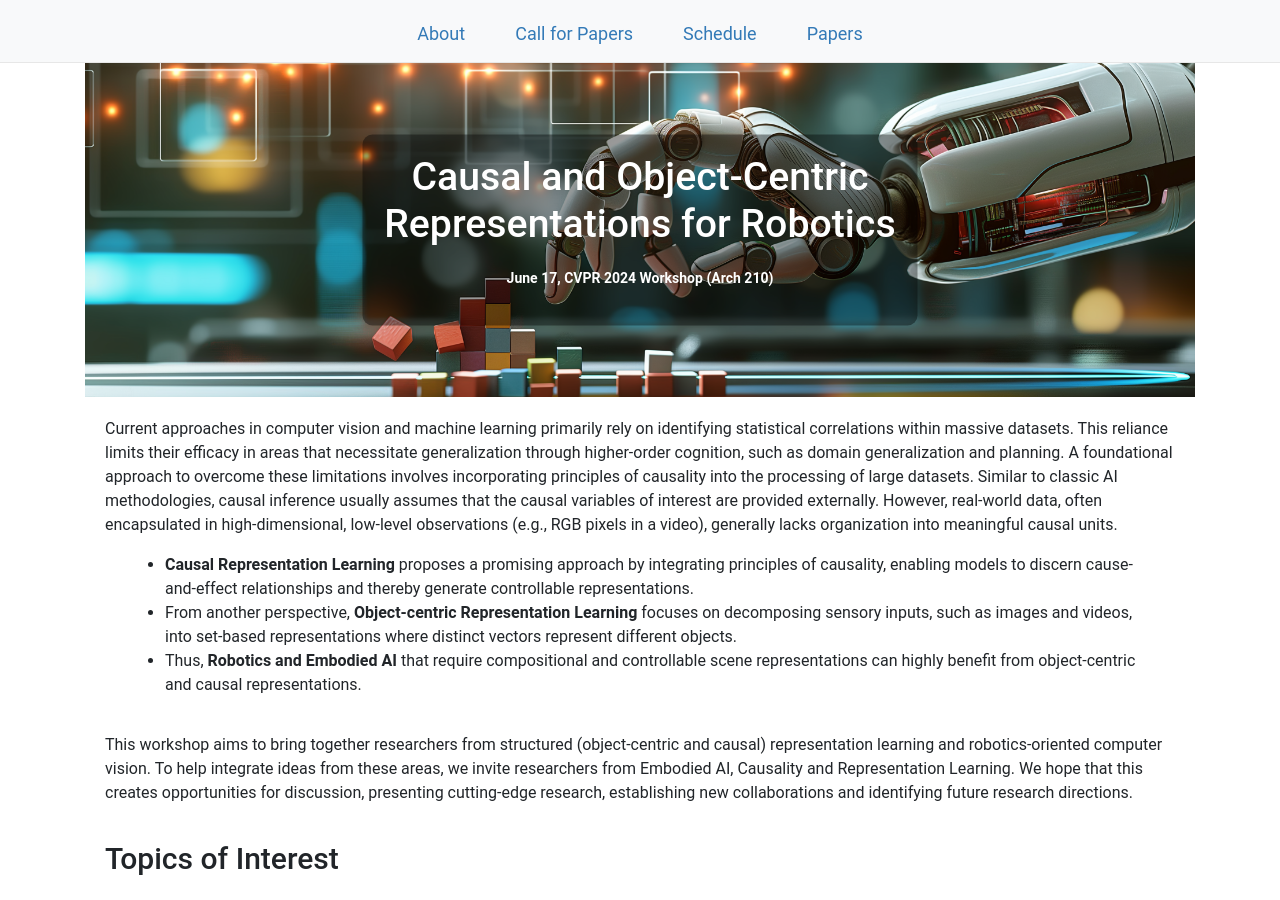
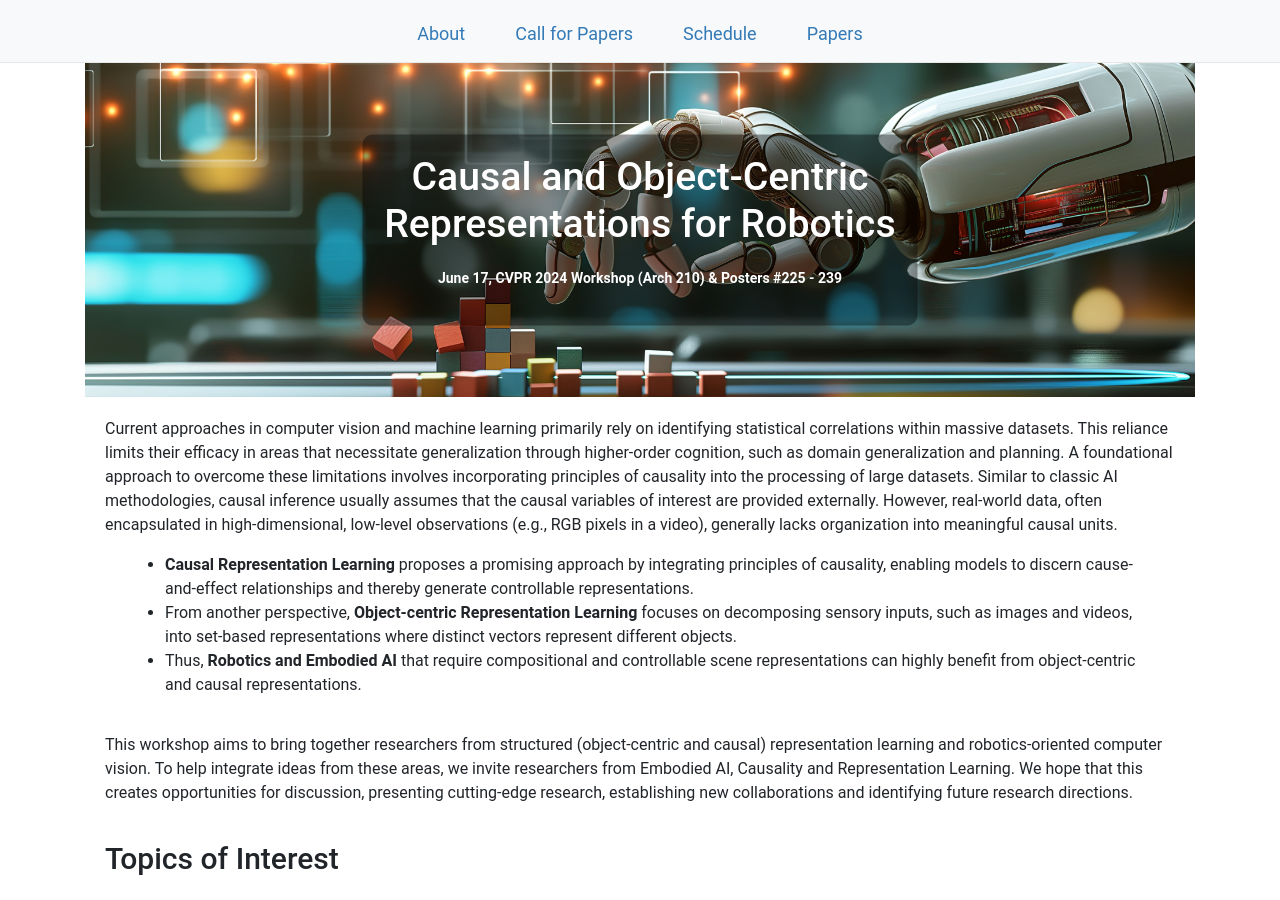
Before and after one commit to corrworkshop/corrworkshop.github.io, a Jekyll site: the page built from index.html, in a window 1280 px wide and 900 px high. Built offline with Jekyll 4.4.1, drawn with Linux system fonts in a browser that asks for light colours; nearby versions of some CDN libraries.

Commit message:
Update index.html

```diff
--- a/index.html
+++ b/index.html
@@ -6,7 +6,7 @@ layout: coverpage
   <img src="images/banner.jpg" alt="Causal and Object-Centric Representations for Robotics" class="banner-img">
   <div class="banner-text">
     <h1>Causal and Object-Centric Representations for Robotics</h1>
-    <p>June 17, CVPR 2024 Workshop (Arch 210)</p>
+    <p>June 17, CVPR 2024 Workshop (Arch 210) & Posters #225 - 239 </p>
   </div>
 </div>
 
```
